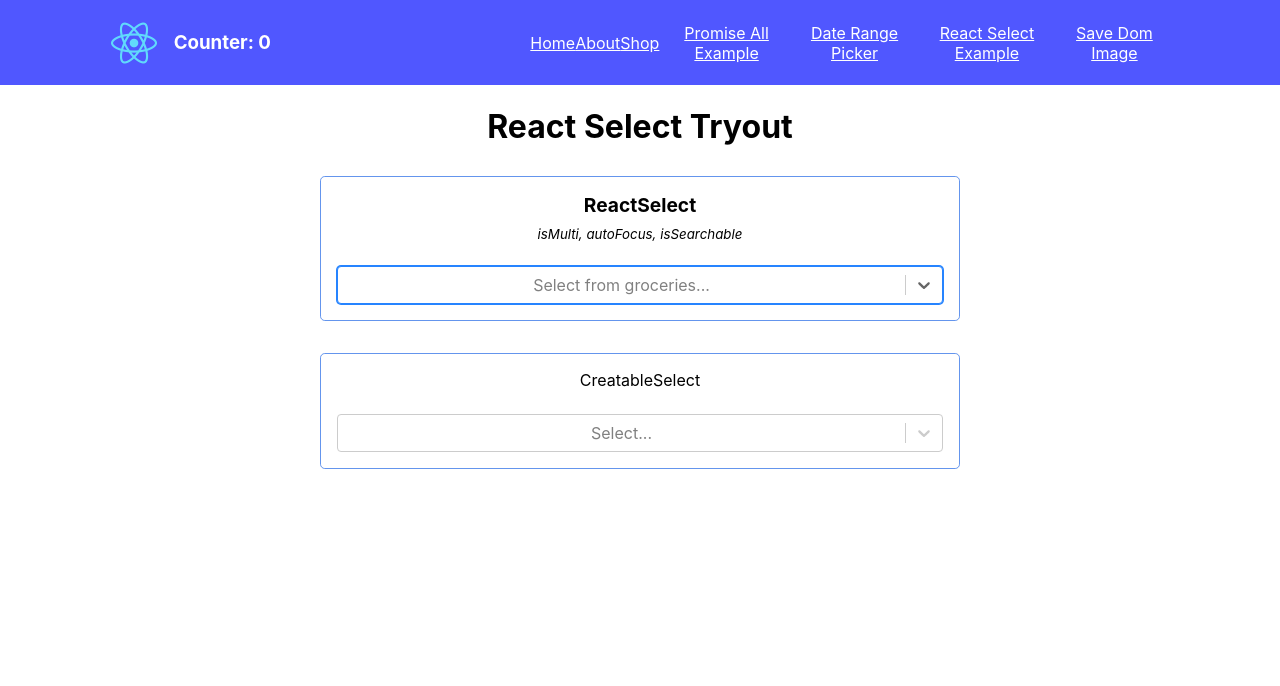
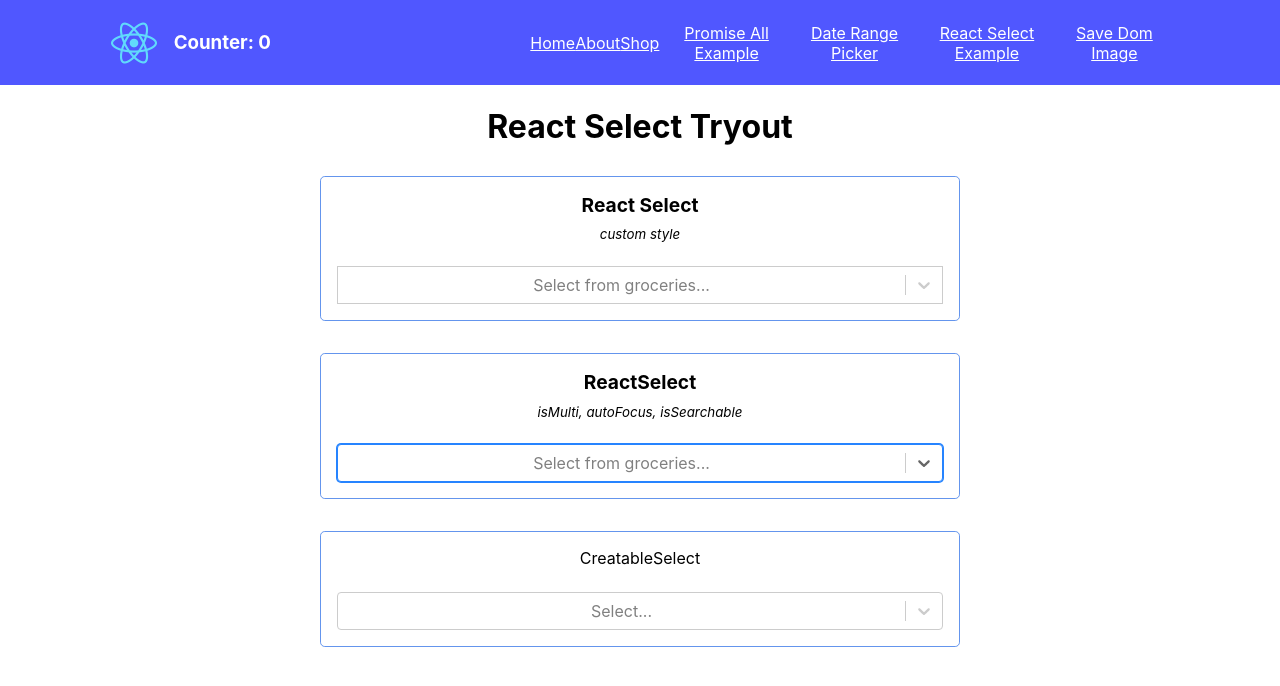
Before and after one commit to benbal87/react-sandbox, a React (Create React App) app: page /react-select-example in a window 1280 px wide. Shown: the top 686 px of the page. Built offline with nearby package versions, Linux system fonts and the light colour scheme.

Commit message:
react-select example updated with custom style tryout

```diff
--- a/src/components/react-select-example/react-select-example.component.tsx
+++ b/src/components/react-select-example/react-select-example.component.tsx
@@ -1,7 +1,11 @@
 import React, { useState } from 'react'
-import ReactSelect from 'react-select'
+import ReactSelect, {
+  ActionMeta,
+  InputActionMeta,
+  MultiValue,
+  Theme
+} from 'react-select'
 import CreatableSelect from 'react-select/creatable'
-import { ActionMeta, MultiValue, InputActionMeta } from 'react-select'
 import style from './react-select-example.module.scss'
 import { ReactSelectOption } from './react-select-example.types'
 import { groceriesOptions } from './react-select-example.constants'
@@ -51,6 +55,29 @@ function ReactSelectExample() {
     <div className={style.container}>
       <h1>React Select Tryout</h1>
       <div className={style.select_inputs_container}>
+        <div className={style.select_container}>
+          <div className={style.title}>
+            <span>React Select</span>
+            <span>custom style</span>
+          </div>
+
+          <ReactSelect
+            value={groceries}
+            defaultValue={[groceriesOptions[2], groceriesOptions[12]]}
+            options={groceriesOptions}
+            placeholder={'Select from groceries...'}
+            theme={(theme: Theme) => ({
+              ...theme,
+              borderRadius: 0,
+              colors: {
+                ...theme.colors,
+                primary25: 'hotpink',
+                primary: 'black'
+              }
+            })}
+          />
+        </div>
+
         <div className={style.select_container}>
           <div className={style.title}>
             <span>ReactSelect</span>
```
